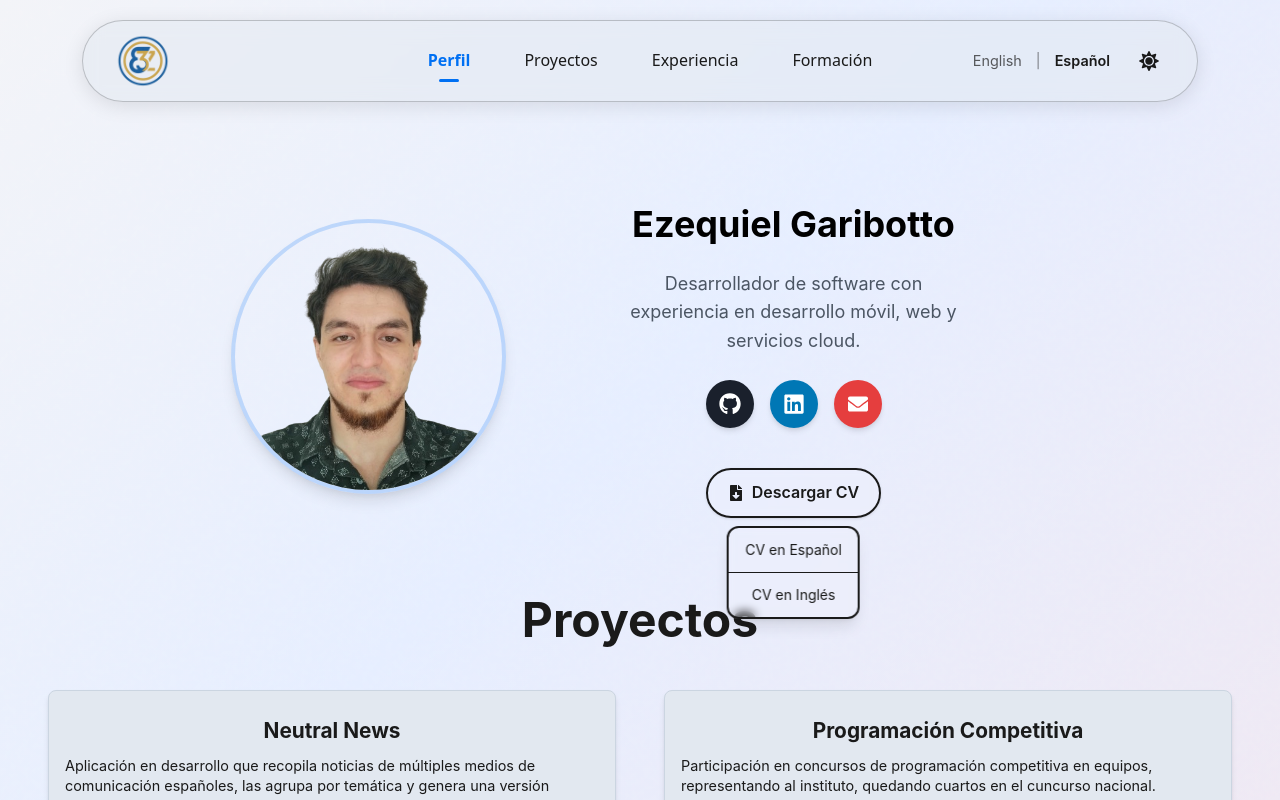
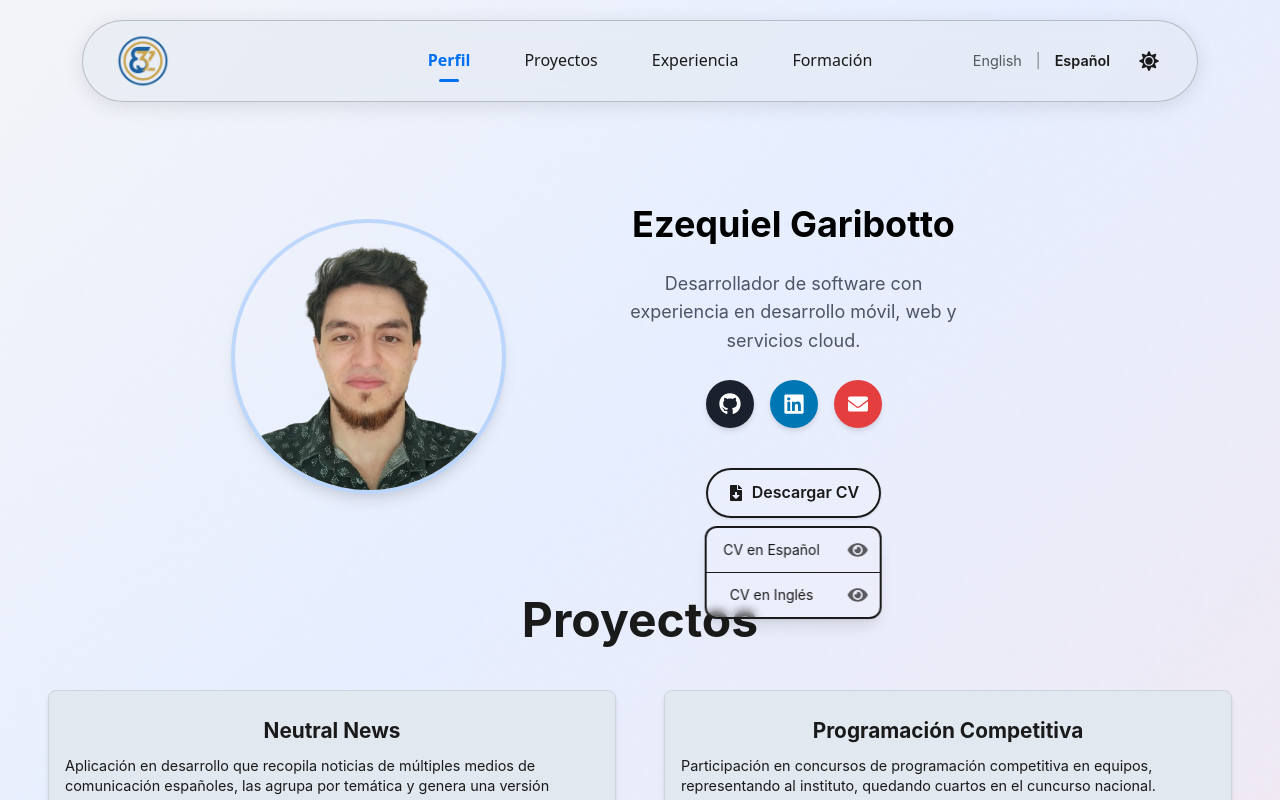
Before and after one commit to EzequielGaribotto/portfolio-ezequielgaribotto, a Next.js app: page / in a window 1280 px wide. Both pictures are taken after a click on the button "Descargar CV". Shown: the top 800 px of the page. Built offline with nearby package versions, Linux system fonts and the light colour scheme.

Commit message:
feat: CV visualization

```diff
--- a/src/app/layout.tsx
+++ b/src/app/layout.tsx
@@ -36,7 +36,7 @@ export default function RootLayout({ children }: { children: React.ReactNode })
   const initialLocale = "es"; // Default language
 
   return (
-    <html lang={initialLocale}>
+    <html lang={initialLocale} suppressHydrationWarning={true}>
       <head>
         {/* Preload script to prevent theme flashing */}
         <script
--- a/src/app/translations/baseTranslations.ts
+++ b/src/app/translations/baseTranslations.ts
@@ -41,7 +41,8 @@ export const baseTranslations = {
     cv: {
         download: "",
         spanish: "",
-        english: ""
+        english: "",
+        preview: "" // Add new translation key for preview
     },
     // Projects section translations
     projects: {
--- a/src/app/translations/en.ts
+++ b/src/app/translations/en.ts
@@ -41,7 +41,8 @@ export const en: Translations = {
   cv: {
     download: "Download CV",
     spanish: "Spanish CV",
-    english: "English CV"
+    english: "English CV",
+    preview: "Preview CV"
   },
   projects: {
     title: "Projects",
--- a/src/app/translations/es.ts
+++ b/src/app/translations/es.ts
@@ -41,7 +41,8 @@ export const es: Translations = {
   cv: {
     download: "Descargar CV",
     spanish: "CV en Español",
-    english: "CV en Inglés"
+    english: "CV en Inglés",
+    preview: "Visualizar CV"
   },
   projects: {
     title: "Proyectos",
--- a/src/components/button/CVDownloadButton.tsx
+++ b/src/components/button/CVDownloadButton.tsx
@@ -1,13 +1,15 @@
 "use client";
 
 import { useState, useRef, useEffect } from "react";
-import { FaFileDownload } from "react-icons/fa";
+import { FaFileDownload, FaEye, FaTimes } from "react-icons/fa";
 import { useTranslation } from "../../context/TranslationContext";
 import { CVDownloadButtonProps } from "../../models/interfaces";
 
 export default function CVDownloadButton({ className }: CVDownloadButtonProps) {
-  const { t } = useTranslation();
+  const { t, theme } = useTranslation();  // Added theme from useTranslation
   const [isOpen, setIsOpen] = useState(false);
+  const [isPreviewOpen, setIsPreviewOpen] = useState(false);
+  const [previewLang, setPreviewLang] = useState('es');
   const dropdownRef = useRef<HTMLDivElement>(null);
 
   // Close dropdown when clicking outside
@@ -21,6 +23,39 @@ export default function CVDownloadButton({ className }: CVDownloadButtonProps) {
     document.addEventListener("mousedown", handleClickOutside);
     return () => document.removeEventListener("mousedown", handleClickOutside);
   }, []);
+
+  // Handle escape key to close preview
+  useEffect(() => {
+    const handleEscape = (e: KeyboardEvent) => {
+      if (e.key === 'Escape' && isPreviewOpen) {
+        setIsPreviewOpen(false);
+      }
+    };
+
+    if (isPreviewOpen) {
+      document.body.style.overflow = 'hidden'; // Prevent scrolling when expanded
+      // Hide header when CV preview is open
+      const header = document.querySelector('header');
+      if (header) header.style.display = 'none';
+
+      window.addEventListener('keydown', handleEscape);
+    } else {
+      document.body.style.overflow = '';
+      // Show header when CV preview is closed
+      const header = document.querySelector('header');
+      if (header) header.style.display = '';
+
+    }
+
+    return () => {
+      document.body.style.overflow = '';
+      // Ensure header is visible when component unmounts
+      const header = document.querySelector('header');
+      if (header) header.style.display = '';
+
+      window.removeEventListener('keydown', handleEscape);
+    };
+  }, [isPreviewOpen]);
 
   // Define styles that will be shared between button and dropdown
   const buttonTextColor = "var(--foreground)";
@@ -47,6 +82,12 @@ export default function CVDownloadButton({ className }: CVDownloadButtonProps) {
     minWidth: 'fit-content', // Ensure minimum width
   };
 
+  const handlePreview = (lang: string) => {
+    setPreviewLang(lang);
+    setIsPreviewOpen(true);
+    setIsOpen(false);
+  };
+
   return (
     <div className={`relative ${className}`} ref={dropdownRef}>
       <button
@@ -55,34 +96,113 @@ export default function CVDownloadButton({ className }: CVDownloadButtonProps) {
         style={buttonStyle}
       >
         <FaFileDownload className="mr-2" />
-        {t("cv.download") || "Download CV"}
+        {t("cv.download")}
       </button>
 
       {isOpen && (
         <div
-          className="absolute mt-2 left-1/2 -translate-x-1/2 rounded-xl shadow-lg z-10 overflow-hidden whitespace-nowrap"
+          className="absolute mt-2 left-1/2 -translate-x-1/2 top-full rounded-xl shadow-lg z-10 overflow-hidden whitespace-nowrap"
           style={dropdownStyle}
         >
+          <div className="flex flex-col w-full">
+            {/* Spanish CV option */}
+            <div className="group rounded-t-xl overflow-hidden">
+              <div className={`flex items-center justify-between w-full ${
+                theme === 'dark'
+                  ? 'group-hover:bg-gray-700 group-hover:bg-opacity-50'
+                  : 'group-hover:bg-gray-200 group-hover:bg-opacity-50'
+              }`}>
                 <a
                   href="/cv/CV_ES_EzequielGaribotto.pdf"
                   download
-            className="block px-4 py-3 text-sm text-center transition-colors duration-300 hover:opacity-80"
+                  className="block px-4 py-3 text-sm text-center hover:opacity-80 flex-grow"
                   style={{ color: buttonTextColor }}
                   onClick={() => setIsOpen(false)}
                 >
-            {t("cv.spanish") || "Spanish CV"}
+                  {t("cv.spanish")}
                 </a>
+                <button
+                  onClick={() => handlePreview('es')}
+                  className="px-3 py-3 text-sm opacity-70 hover:opacity-100 transition-all duration-300"
+                  aria-label={`${t("cv.preview")} ${t("cv.spanish")}`}
+                >
+                  <FaEye size={20} className="transform hover:scale-110 transition-transform duration-300" />
+                </button>
+              </div>
+            </div>
+
             <div style={{ borderTop: `1px solid ${buttonBorderColor}` }}></div>
+
+            {/* English CV option */}
+            <div className="group rounded-b-xl overflow-hidden">
+              <div className={`flex items-center justify-between w-full ${
+                theme === 'dark'
+                  ? 'group-hover:bg-gray-700 group-hover:bg-opacity-50'
+                  : 'group-hover:bg-gray-200 group-hover:bg-opacity-50'
+              }`}>
                 <a
                   href="/cv/CV_EN_EzequielGaribotto.pdf"
                   download
-            className="block px-4 py-3 text-sm text-center transition-colors duration-300 hover:opacity-80"
+                  className="block px-4 py-3 text-sm text-center hover:opacity-80 flex-grow"
                   style={{ color: buttonTextColor }}
                   onClick={() => setIsOpen(false)}
                 >
-            {t("cv.english") || "English CV"}
+                  {t("cv.english")}
                 </a>
+                <button
+                  onClick={() => handlePreview('en')}
+                  className="px-3 py-3 text-sm opacity-70 hover:opacity-100 transition-all duration-300"
+                  aria-label={`${t("cv.preview")} ${t("cv.english")}`}
+                >
+                  <FaEye size={20} className="transform hover:scale-110 transition-transform duration-300" />
+                </button>
               </div>
+            </div>
+          </div>
+        </div>
+      )}
+
+      {/* CV Preview Modal */}
+      {isPreviewOpen && (
+        <>
+          {/* Fixed backdrop with blur effect */}
+          <div
+            className="fixed inset-0 backdrop-blur-[10px] z-50 cursor-pointer"
+            style={{
+              backgroundColor: 'transparent',
+              backdropFilter: 'blur(10px)',
+              WebkitBackdropFilter: 'blur(10px)'
+            }}
+            onClick={() => setIsPreviewOpen(false)}
+          ></div>
+
+          {/* Modal content */}
+          <div className="fixed inset-0 z-50 flex items-center justify-center p-4 pointer-events-none">
+            <div className="w-full max-w-4xl h-full max-h-[90vh] rounded-lg overflow-hidden flex flex-col pointer-events-auto shadow-2xl">
+              <div className="flex items-center justify-between p-2 border-b-0 bg-[#3c3c3c]">
+                <h3 className="font-medium text-white">
+                  {previewLang === 'es' ? t("cv.spanish") : t("cv.english")}
+                </h3>
+                <button
+                  onClick={() => setIsPreviewOpen(false)}
+                  className="p-1 rounded-full hover:bg-gray-600 text-white"
+                >
+                  <FaTimes size={20} />
+                </button>
+              </div>
+              <div className="flex-1 overflow-auto bg-[#3c3c3c]">
+                <iframe
+                  src={previewLang === 'es'
+                    ? '/cv/CV_ES_EzequielGaribotto.pdf'
+                    : '/cv/CV_EN_EzequielGaribotto.pdf'}
+                  className="w-full h-full"
+                  style={{ border: 'none', margin: 0, padding: 0 }}
+                  title={previewLang === 'es' ? "Spanish CV" : "English CV"}
+                ></iframe>
+              </div>
+            </div>
+          </div>
+        </>
       )}
     </div>
   );
--- a/src/components/tooltip/Tooltip.module.css
+++ b/src/components/tooltip/Tooltip.module.css
@@ -4,14 +4,14 @@
 }
 
 .tooltip {
-  position: absolute;
+  position: absolute; /* Changed from absolute to fixed for dropdowns */
   background-color: rgba(0, 0, 0, 0.8);
   color: white;
   padding: 5px 10px;
   border-radius: 6px;
   font-size: 0.75rem;
   white-space: nowrap;
-  z-index: 100;
+  z-index: 1000; /* Increased z-index to be higher than dropdown */
   pointer-events: none;
   opacity: 0;
   transition: opacity 0.3s;
```
Lines whose indentation alone changed are shown as unchanged.
